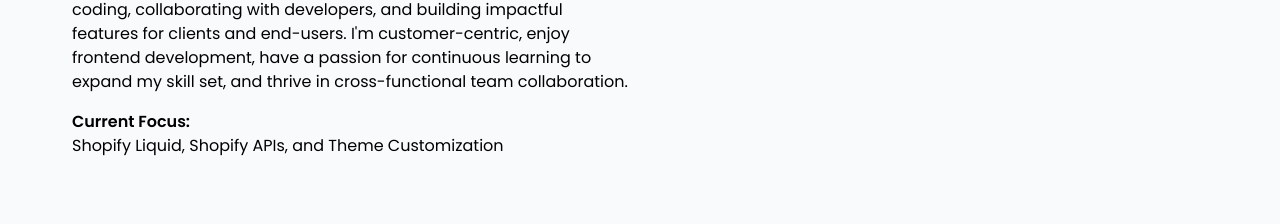
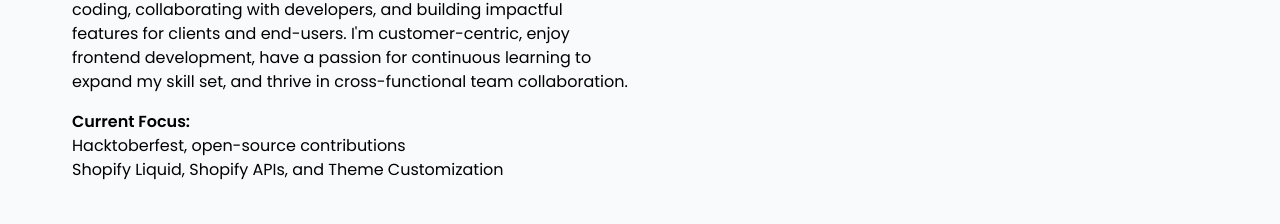
Before and after one commit to ehammes/hammes-portfolio, a React (Vite) app: page / in a window 1280 px wide. Shown: the part 1358-1582 px from the top of the page. Built offline with nearby package versions, Linux system fonts and the light colour scheme.

Commit message:
Updated current focus objectives under About section

```diff
--- a/src/components/About.jsx
+++ b/src/components/About.jsx
@@ -49,6 +49,7 @@
             <div>
               <div className='pt-4'>
                 <div className='font-semibold'>Current Focus:</div>
+                <div>Hacktoberfest, open-source contributions</div>
                 Shopify Liquid, Shopify APIs, and Theme Customization
               </div>
             </div>
```
